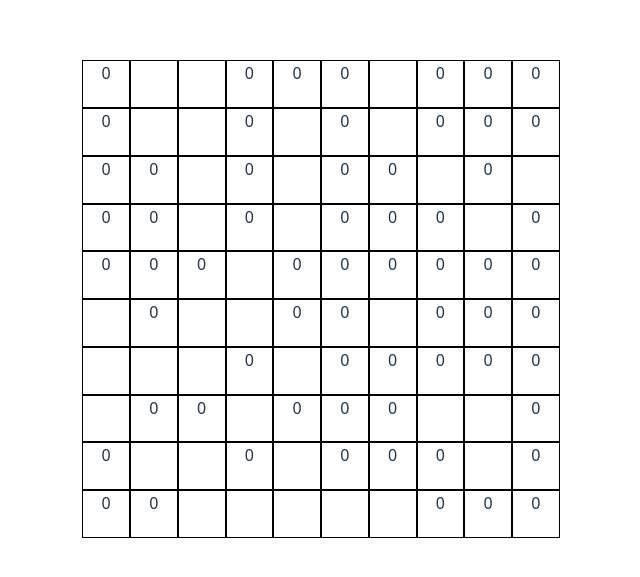
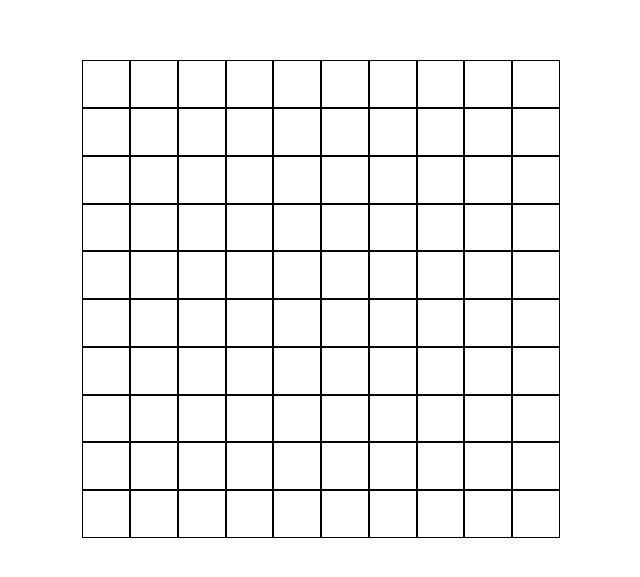
Before and after one commit to yepitsaname/minesweeper, a React (Vite) app in the folder app/: page / in a window 1280 px wide. Shown: the part 101-678 px from the top of the page, without its empty margins (319-959 px from the left). Built offline with nearby package versions, Linux system fonts and the light colour scheme.

Commit message:
cleans up some styling and links React app with checkNeighbors

```diff
--- a/app/components/Board.jsx
+++ b/app/components/Board.jsx
@@ -1,7 +1,7 @@
 import { useEffect, useState } from "react";
-import '../css/Board.css'
 import Tile from "./Tile";
 import { setMines } from "../game_logic/main";
+import '../css/Board.css';
 
 /**
  * @param {Number} col
--- a/app/components/Tile.jsx
+++ b/app/components/Tile.jsx
@@ -1,3 +1,6 @@
+import '../css/Tile.css';
+import { checkNeighbors } from '../game_logic/main';
+
 /**
  * @param {Boolean} covered
  * @param {Boolean} mine
@@ -11,17 +14,12 @@ export default function Tile({covered, mine, value, coord, setter=()=>{}}){
   return (
     <div
       title="tile"
-      className={`tile ${covered ? 'covered' : ''} ${mine ? 'mine' : ''}`}
+      className={`tile ${covered ? 'covered' : ''} ${mine && !covered ? 'mine' : ''}`}
       onClick={()=>{
-        setter(prevState=>{
-          let[row,col] = coord;
-          let temp = prevState.map(e=>e);
-          temp[row][col].covered = false;
-          return temp;
-        })
+        setter(prevState=>checkNeighbors(prevState,coord))
       }}
     >
-      {mine ? mine : value}
+      {mine ? mine : value == 0 ? '' : value}
     </div>
   )
 }
--- /dev/null
+++ b/app/css/Tile.css
@@ -0,0 +1,8 @@
+.tile{}
+.covered{
+  color: rgba(0,0,0,0);
+
+}
+.mine{
+  background-color: red;
+}
--- a/app/game_logic/main.js
+++ b/app/game_logic/main.js
@@ -17,7 +17,7 @@
  * @param {CallableFunction} setter
  * @returns {undefined}
  */
-export function setMines (board, totalMines, odds=0.4) {
+export function setMines (board, totalMines, odds=0.2) {
     // Forces a 'Deep' copy of the array
     let state = JSON.parse(JSON.stringify(board));
     var mineCount = 0;
@@ -33,7 +33,7 @@ export function setMines (board, totalMines, odds=0.4) {
           if( roll < row_odds && !state[row][col].mine ){
             state[row][col].mine = true;
             mineCount++;
-            row_odds = Math.round((row_odds - 0.05) * 100)/100;
+            row_odds = Math.round((row_odds - 0.1) * 100)/100;
           }
 
         }
--- a/app/src/App.jsx
+++ b/app/src/App.jsx
@@ -5,7 +5,7 @@ export default function App() {
 
   return (
     <>
-      <Board col={10} row={10}/>
+      <Board col={10} row={10} mines={10}/>
     </>
   )
 }
```
Also changed, not shown: 1 other file (tests, documents, lock files or other folders).
